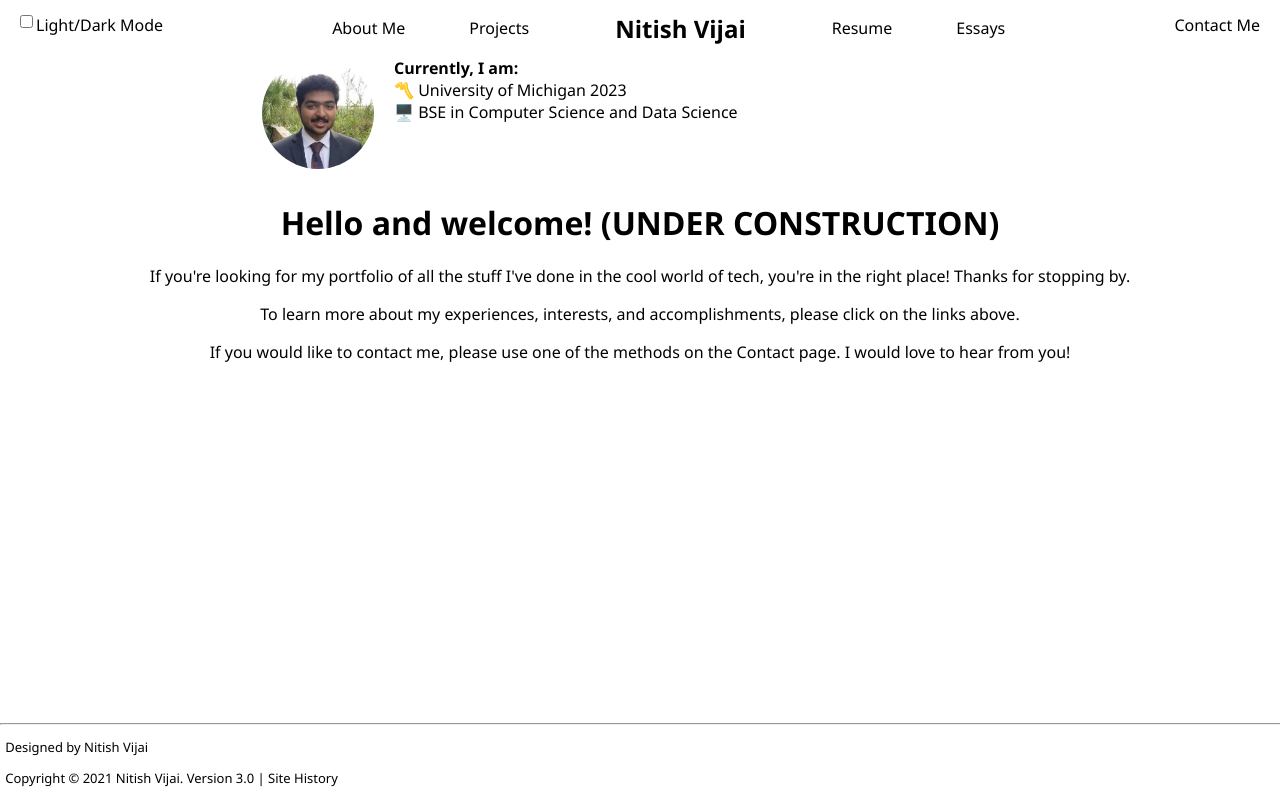
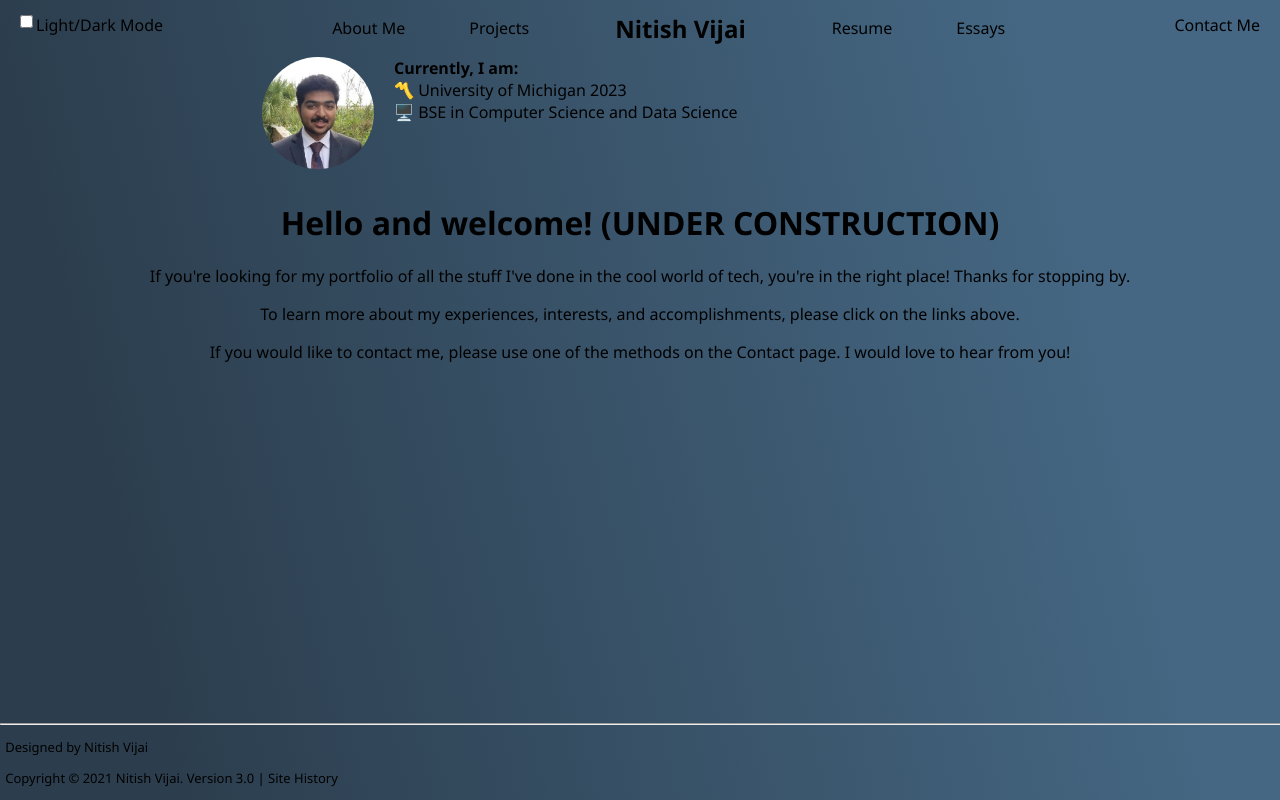
Before and after one commit to nitishvijai/nitish-website-v3, an Angular app: page / in a window 1280 px wide. Built offline with nearby package versions, Linux system fonts and the light colour scheme.

Commit message:
Add dark mode background gradient

```diff
--- a/src/app/app.component.css
+++ b/src/app/app.component.css
@@ -5,3 +5,13 @@
 .text {
     text-align: center;
 }
+
+.animated-gradient {
+    position: fixed;
+    top:0px;
+  left:0px;
+  height:100%;
+  width:100%;
+
+    background-image: linear-gradient( 76.3deg,  rgba(44,62,78,1) 12.6%, rgba(69,103,131,1) 82.8% );
+}
--- a/src/app/app.component.html
+++ b/src/app/app.component.html
@@ -1,4 +1,5 @@
 <!-- Placeholder for now. Will eventually replace with specialized Angular components. -->
+<div class="animated-gradient">
     <div *ngIf="!mobile; else mobileHeader"><app-header></app-header></div>
     <ng-template #mobileHeader><app-mobile-header></app-mobile-header></ng-template>
 
@@ -13,3 +14,4 @@
     <p class="text">If you would like to contact me, please use one of the methods on the Contact page. I would love to hear from you!</p>
 
     <app-footer></app-footer>
+</div>
```
Lines whose indentation alone changed are shown as unchanged.
